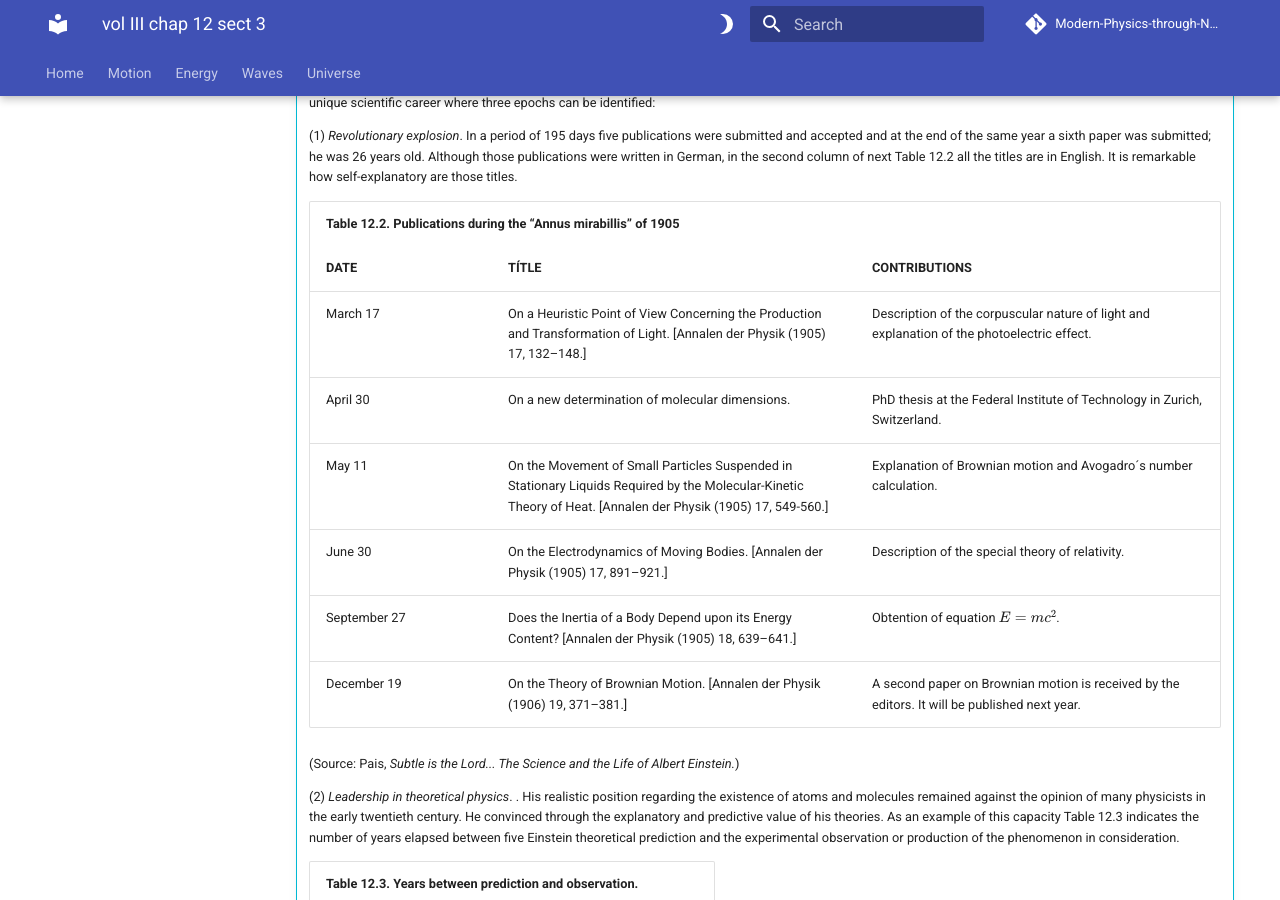
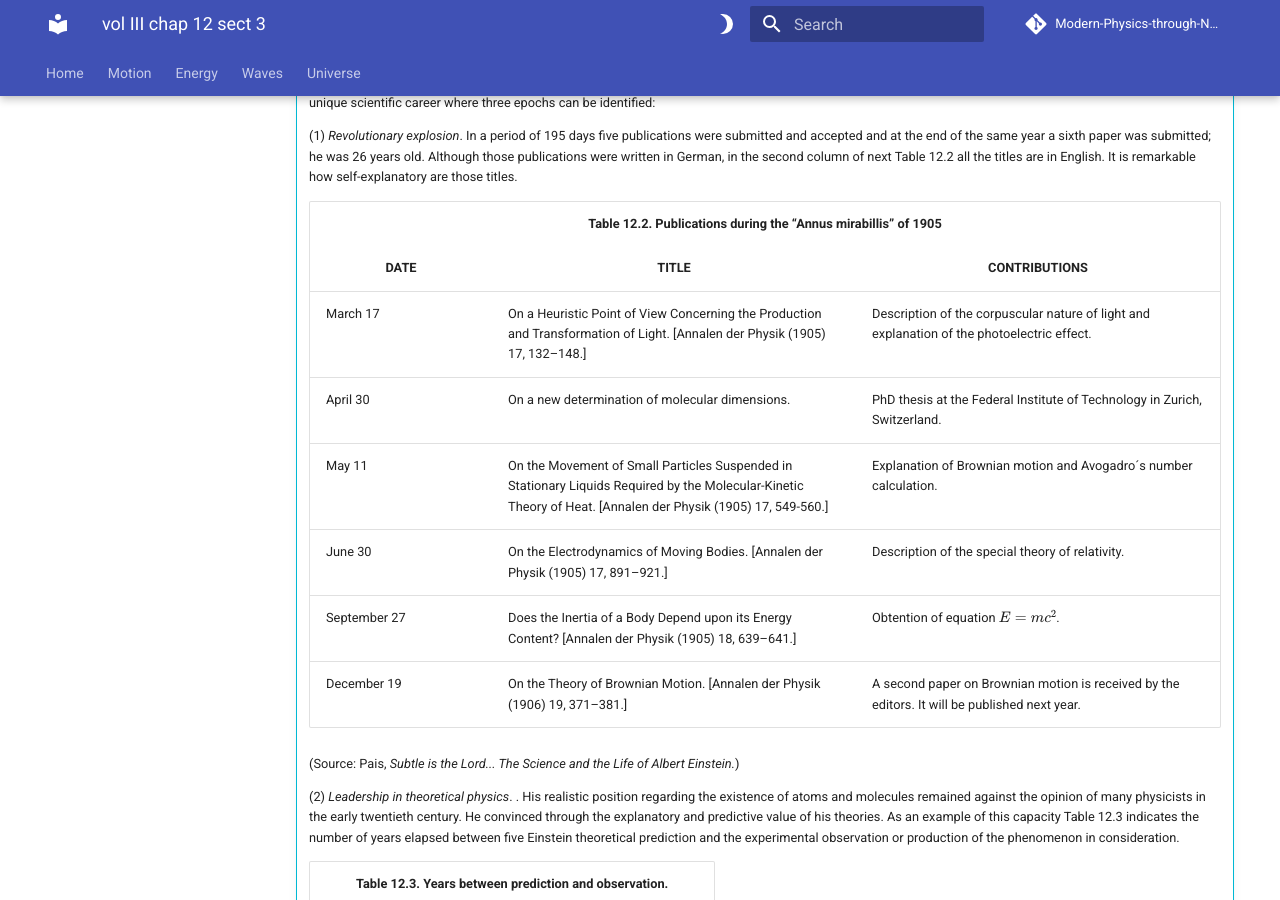
Before and after one commit to modphysnobel/modphysnobel.github.io, an MkDocs documentation site: the page built from docs/vol-III/vol-III-chap-12-sect-3.md, in a window 1280 px wide and 900 px high, scrolled down 1408 px. Built offline with MkDocs 1.6.1 and Material for MkDocs 9.7.7, drawn with Linux system fonts in a browser that asks for light colours; some web fonts are replaced; comment, search, counter and statistics services are not loaded.

Commit message:
Update vol-III-chap-10-sect-2.md

```diff
--- a/docs/vol-III/vol-III-chap-12-sect-3.md
+++ b/docs/vol-III/vol-III-chap-12-sect-3.md
@@ -12,18 +12,18 @@
 
 <table width="100%">
     <tr>
-        <th colspan="3">
+        <th colspan="3" style="text-align: center">
     Table 12.1. Differences among prescriptive learning and emergent learning.
         </th>
     </tr>
   <tr>
-    <th width="20%">
+    <th width="20%" style="text-align: center">
   ELEMENTS
     </th>
-    <th width="40%">
+    <th width="40%" style="text-align: center">
 PRESCRIPTIVE
     </th>
- <th width="40%">
+ <th width="40%" style="text-align: center">
 EMERGENT
     </th>
     </tr>
@@ -108,18 +108,18 @@
 
 	<table width="100%">
     <tr>
-        <th colspan="3">
+        <th colspan="3" style="text-align: center">
 	Table 12.2. Publications during the “Annus mirabillis” of 1905
         </th>
     </tr>
 	<tr>
-    <th width="20%">
+    <th width="20%" style="text-align: center">
 	DATE
     </th>
-    <th width="40%">
-	TÍTLE
+    <th width="40%" style="text-align: center">
+	TITLE
     </th>
-	<th width="40%">
+	<th width="40%" style="text-align: center">
 	CONTRIBUTIONS
     </th>
     </tr>
@@ -202,15 +202,15 @@
 
 	<table width="100%">
     <tr>
-        <th colspan="2">
+        <th colspan="2" style="text-align: center">
 	Table 12.3. Years between prediction and observation.
         </th>
     </tr>
 	<tr>
-    <th width="50%">
+    <th width="50%" style="text-align: center">
 	PREDICTED PHENOMENON
     </th>
-    <th width="50%">
+    <th width="50%" style="text-align: center">
 	YEARS
     </th>
     </tr>
```
Also changed, not shown: docs/vol-III/vol-III-chap-10-sect-2.md (+2 -2 lines).
